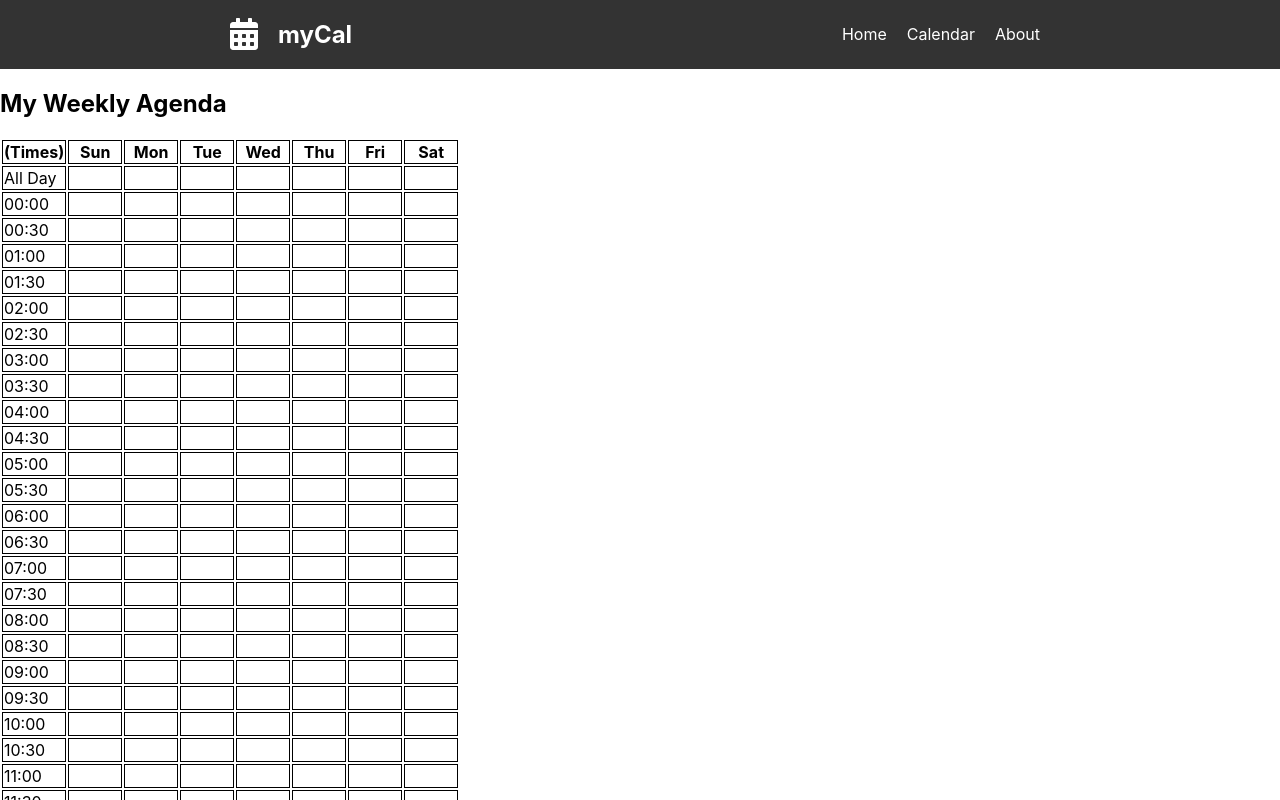
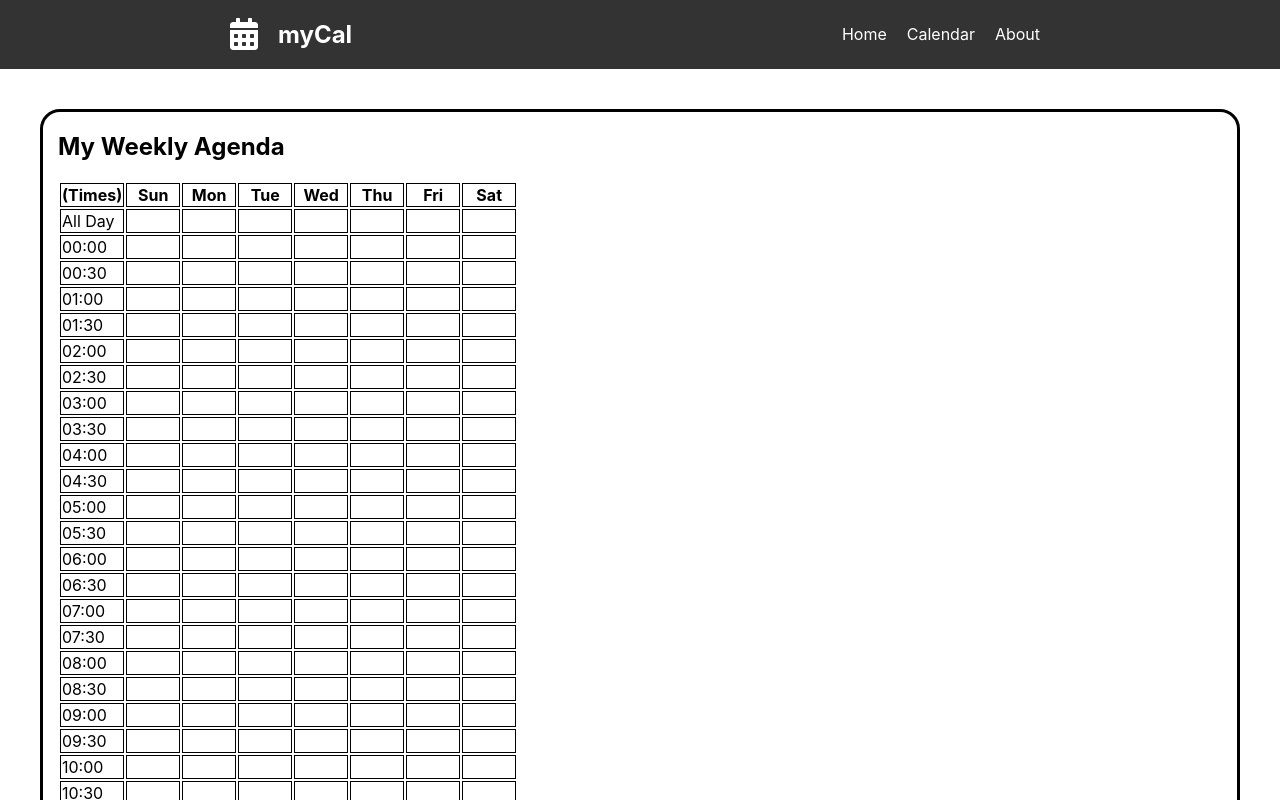
Before and after one commit to Ben-Bromley/myCal, a React (Create React App) app: page / in a window 1280 px wide. Shown: the top 800 px of the page. Built offline with nearby package versions, Linux system fonts and the light colour scheme.

Commit message:
styled calendar more

```diff
--- a/src/App.css
+++ b/src/App.css
@@ -35,6 +35,11 @@
   margin: 0 10px;
 }
 
- th {
-  border: 1px solid black;
+#cal-container {
+  border: 3px solid black;
+  border-radius: 20px;
+  margin: 40px;
+  padding: 0 15px 15px 15px;
+  /*overflow: scroll;*/
+
 }
```
